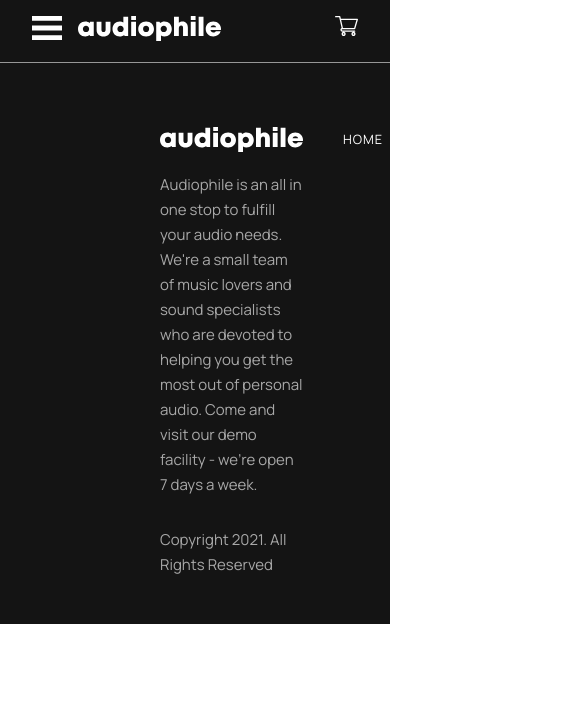
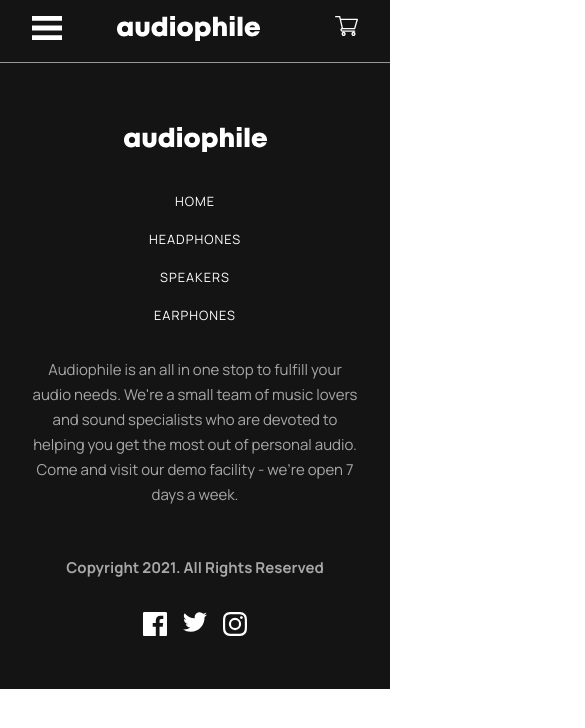
Before and after one commit to DaveWesl/audiophile-ecommerce-website, a React (Create React App) app: page / in a window 390 px wide. Shown: the top 728 px of the page, 585 px wide, since content can reach past the window. Built offline with nearby package versions, Linux system fonts and the light colour scheme.

Commit message:
finished css for footer

```diff
--- a/src/components/Footer/Footer.css
+++ b/src/components/Footer/Footer.css
@@ -1,6 +1,6 @@
 footer {
     background-color: rgb(20, 20, 20);
-    padding: 4rem 10rem 2rem 10rem;
+    padding: 4rem 10rem 3rem 10rem;
     color: rgb(168, 168, 168);
 }
 
@@ -14,6 +14,7 @@
     display: flex;
     flex-direction: row;
     gap: 1rem;
+    padding: 0;
     margin: 0;
 }
 
@@ -28,8 +29,12 @@
     color: rgba(216, 125, 74, 1);
 }
 
+.footer-logo:hover .svg-icon path {
+    fill: rgb(216, 125, 74);
+}
 .footer-brand {
     order: 1;
+    padding-bottom: 2rem;
 }
 
 .footer-links {
@@ -39,10 +44,14 @@
 
 .Audiophile {
     order: 3;
+    margin: 0;
+    padding-bottom: 2rem;
 }
 
 .copyright {
     order: 5;
+    margin: 0;
+    font-weight: bold;
 }
 
 .logos {
@@ -54,8 +63,67 @@
 .social-media-list {
     display: flex;
     gap: 1rem;
+    padding: 0;
+    margin: 0;
 }
 
 @media screen and (max-width: 1000px) {
+    footer {
+        padding: 4rem 2rem 3rem 2rem;
+    }
 
+    .footer-brand {
+        order: 1;
+        grid-column: span 2;
+        padding-bottom: 2rem;
+    }
+
+    .footer-links {
+        order: 2;
+        grid-column: span 2;
+        justify-self: start;
+        padding-bottom: 2rem;
+    }
+
+    .Audiophile {
+        order: 3;
+        grid-column: span 2;
+        padding-bottom: 3rem;
+    }
+
+    .copyright {
+        order: 4;
+        padding-bottom: 0rem;
+    }
+
+    .logos {
+        order: 5;
+        align-self: center;
+        justify-self: end;
+    }
 }
+
+@media screen and (max-width: 590px) {
+    .footer-container {
+        text-align: center;
+    }
+
+    .footer-links {
+        justify-self: center;
+    }
+
+    .footer-links ul {
+        flex-direction: column;
+    }
+
+    .copyright {
+        grid-column: span 2;
+        padding-bottom: 2rem;
+    }
+
+    .logos {
+        grid-column: span 2;
+        align-self: center;
+        justify-self: center;
+    }
+}
--- a/src/components/Footer/Footer.js
+++ b/src/components/Footer/Footer.js
@@ -21,16 +21,28 @@
 
             <div className="logos">
                 <ul className="social-media-list">
-                    <li><a className="footer-logo" href="/">
-                        <img src="/assets/shared/desktop/icon-facebook.svg" alt="facebook"/>
+                    <li><a class="footer-logo" href="https://www.facebook.com">
+                            <svg width="24" height="24" xmlns="http://www.w3.org/2000/svg" class="svg-icon">
+                                <path
+                                    d="M22.675 0H1.325C.593 0 0 .593 0 1.325v21.351C0 23.407.593 24 1.325 24H12.82v-9.294H9.692v-3.622h3.128V8.413c0-3.1 1.893-4.788 4.659-4.788 1.325 0 2.463.099 2.795.143v3.24l-1.918.001c-1.504 0-1.795.715-1.795 1.763v2.313h3.587l-.467 3.622h-3.12V24h6.116c.73 0 1.323-.593 1.323-1.325V1.325C24 .593 23.407 0 22.675 0z"
+                                    fill="#FFF" fill-rule="nonzero" />
+                            </svg>
                         </a>
                     </li>
-                    <li><a className="footer-logo" href="/">
-                    <img src="/assets/shared/desktop/icon-twitter.svg" alt="twitter"/>
+                    <li><a className="footer-logo" href="https://www.twitter.com">
+                            <svg width="24" height="20" xmlns="http://www.w3.org/2000/svg" class="svg-icon">
+                                <path
+                                    d="M24 2.557a9.83 9.83 0 01-2.828.775A4.932 4.932 0 0023.337.608a9.864 9.864 0 01-3.127 1.195A4.916 4.916 0 0016.616.248c-3.179 0-5.515 2.966-4.797 6.045A13.978 13.978 0 011.671 1.149a4.93 4.93 0 001.523 6.574 4.903 4.903 0 01-2.229-.616c-.054 2.281 1.581 4.415 3.949 4.89a4.935 4.935 0 01-2.224.084 4.928 4.928 0 004.6 3.419A9.9 9.9 0 010 17.54a13.94 13.94 0 007.548 2.212c9.142 0 14.307-7.721 13.995-14.646A10.025 10.025 0 0024 2.557z"
+                                    fill="#FFF" fill-rule="nonzero" />
+                            </svg>
                         </a>
                     </li>
-                    <li><a className="footer-logo" href="/">
-                    <img src="/assets/shared/desktop/icon-instagram.svg" alt="instagram"/>
+                    <li><a className="footer-logo" href="https://www.instagram.com">
+                            <svg width="24" height="24" xmlns="http://www.w3.org/2000/svg" class="svg-icon">
+                                <path
+                                    d="M12 2.163c3.204 0 3.584.012 4.85.07 3.252.148 4.771 1.691 4.919 4.919.058 1.265.069 1.645.069 4.849 0 3.205-.012 3.584-.069 4.849-.149 3.225-1.664 4.771-4.919 4.919-1.266.058-1.644.07-4.85.07-3.204 0-3.584-.012-4.849-.07-3.26-.149-4.771-1.699-4.919-4.92-.058-1.265-.07-1.644-.07-4.849 0-3.204.013-3.583.07-4.849.149-3.227 1.664-4.771 4.919-4.919 1.266-.057 1.645-.069 4.849-.069zM12 0C8.741 0 8.333.014 7.053.072 2.695.272.273 2.69.073 7.052.014 8.333 0 8.741 0 12c0 3.259.014 3.668.072 4.948.2 4.358 2.618 6.78 6.98 6.98C8.333 23.986 8.741 24 12 24c3.259 0 3.668-.014 4.948-.072 4.354-.2 6.782-2.618 6.979-6.98.059-1.28.073-1.689.073-4.948 0-3.259-.014-3.667-.072-4.947-.196-4.354-2.617-6.78-6.979-6.98C15.668.014 15.259 0 12 0zm0 5.838a6.162 6.162 0 100 12.324 6.162 6.162 0 000-12.324zM12 16a4 4 0 110-8 4 4 0 010 8zm6.406-11.845a1.44 1.44 0 100 2.881 1.44 1.44 0 000-2.881z"
+                                    fill="#FFF" fill-rule="nonzero" />
+                            </svg>
                         </a>
                     </li>
                 </ul>
--- a/src/components/Navbar/Navbar.css
+++ b/src/components/Navbar/Navbar.css
@@ -84,7 +84,7 @@
     }
 }
 
-@media screen and (max-width: 376px) {
+@media screen and (max-width: 590px) {
     .container-fluid {
         justify-content: space-between;
     }
```
Also changed, not shown: public/assets/shared/desktop/icon-instagram.svg, public/assets/shared/desktop/icon-twitter.svg.
